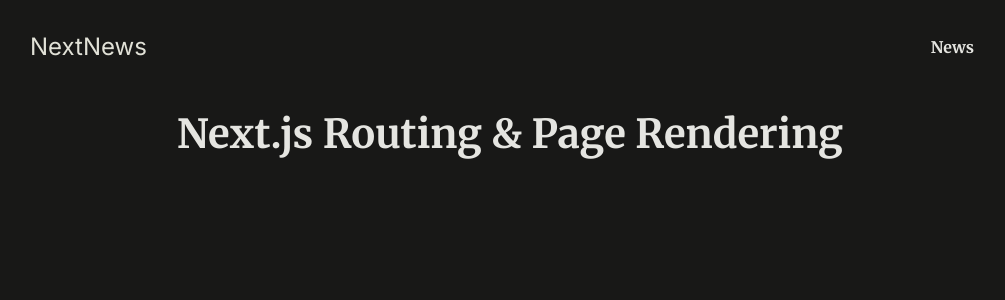
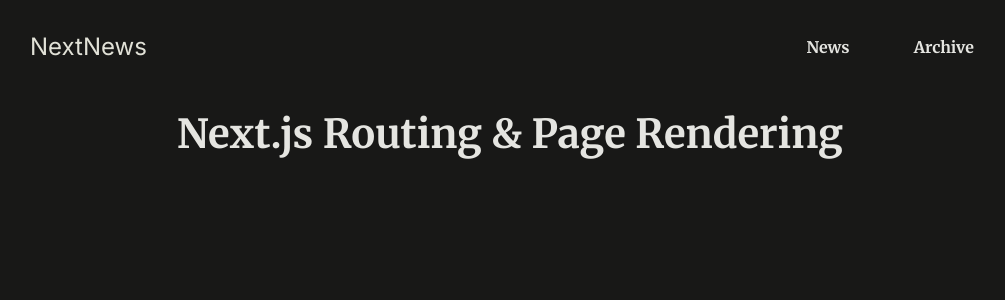
Before and after one commit to lynxDev94/Next.js-learning, a Next.js app in the folder 01-starting-project/: page / in a window 1280 px wide. Shown: the top 300 px of the page, without its empty margins (130-1135 px from the left). Built offline with nearby package versions, Linux system fonts and the light colour scheme.

Commit message:
add main header as server component

```diff
--- a/01-starting-project/app/components/header.jsx
+++ b/01-starting-project/app/components/header.jsx
@@ -1,15 +1,21 @@
+import React from 'react';
+
 import Link from 'next/link';
+import NavLink from './nav-link';
 
 export default function MainHeader() {
   return (
     <header id="main-header">
       <div id="logo">
-        <Link href="/">NextNews</Link>
+     <NavLink href="/" >NextNews</NavLink>
       </div>
       <nav>
         <ul>
           <li>
-            <Link href="/news">News</Link>
+            <NavLink href="/news" >News</NavLink>
+          </li>
+          <li>
+            <NavLink href="/archive" >Archive</NavLink>
           </li>
         </ul>
       </nav>
--- /dev/null
+++ b/01-starting-project/app/components/nav-link.js
@@ -0,0 +1,15 @@
+'use client';
+
+
+import React from 'react'
+import { usePathname } from 'next/navigation';
+import Link from 'next/link';
+
+function NavLink({href, children}) {
+  const path = usePathname();
+  return (
+    <Link href={href} className={path.startsWith(href) ? `active` : undefined}>{children}</Link>
+  )
+}
+
+export default NavLink
```
